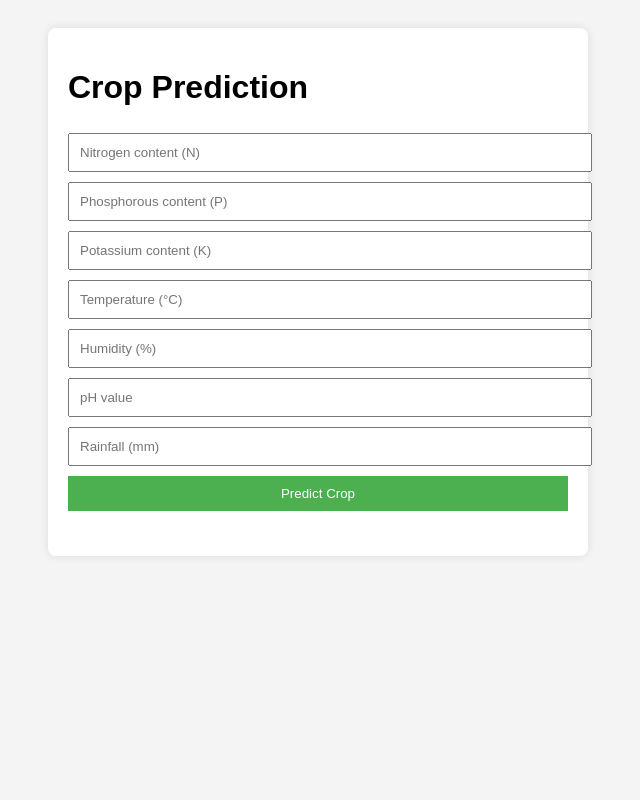
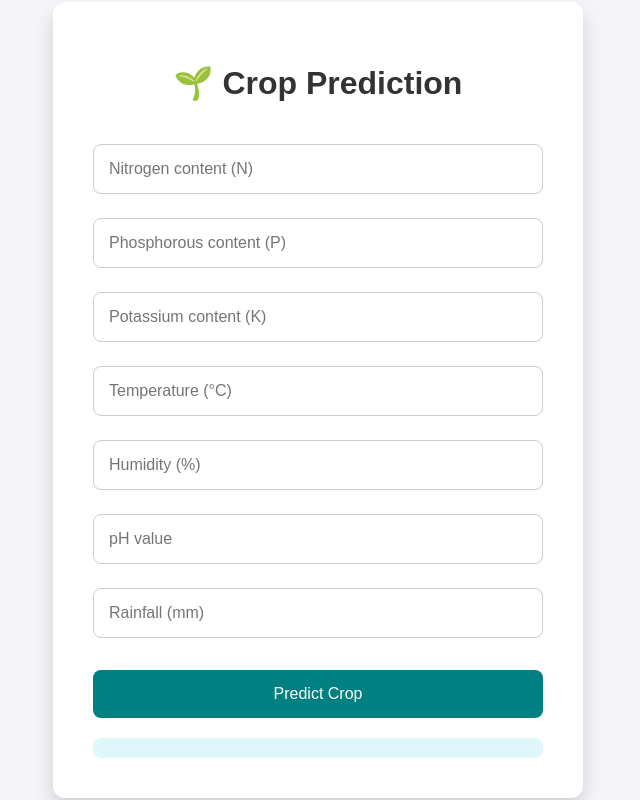
Before and after one commit to trishitchar/CROP-PREDICTION, a Flask app: page / in a window 1280 px wide. Shown: the whole page, without its empty margins (322-962 px from the left). Run offline with Flask 3, Linux system fonts and the light colour scheme; parts of the project's set-up code (start-up, migrations or seed data) failed here and were passed over.

Commit message:
improved css

```diff
--- a/templates/index.html
+++ b/templates/index.html
@@ -5,37 +5,103 @@
     <meta name="viewport" content="width=device-width, initial-scale=1.0">
     <title>Crop Prediction</title>
     <style>
+        /* Global styles */
         body {
-            font-family: Arial, sans-serif;
-            background-color: #f4f4f4;
-            padding: 20px;
+            font-family: 'Arial', sans-serif;
+            background-color: #f4f4f9;
+            margin: 0;
+            display: flex;
+            justify-content: center;
+            align-items: center;
+            height: 100vh;
+            padding: 0 15px;
         }
+
         .container {
-            max-width: 500px;
+            background-color: #ffffff;
+            padding: 40px;
+            border-radius: 12px;
+            box-shadow: 0 10px 20px rgba(0, 0, 0, 0.15);
+            max-width: 450px;
+            width: 100%;
             margin: auto;
-            background-color: white;
-            padding: 20px;
+            text-align: center;
+        }
+
+        h1 {
+            margin-bottom: 30px;
+            font-size: 2em;
+            color: #333333;
+            font-weight: bold;
+        }
+
+        input {
+            width: 100%;
+            padding: 15px;
+            margin: 12px 0;
+            border: 1px solid #ccc;
             border-radius: 8px;
-            box-shadow: 0px 0px 10px rgba(0,0,0,0.1);
+            font-size: 16px;
+            box-sizing: border-box;
+            outline: none;
+            transition: border-color 0.3s ease;
         }
-        input, button {
+
+        input:focus {
+            border-color: #008080;
+        }
+
+        button {
             width: 100%;
-            padding: 10px;
-            margin: 5px 0;
-        }
-        button {
-            background-color: #4CAF50;
+            padding: 15px;
+            margin-top: 20px;
+            background-color: #008080;
             color: white;
             border: none;
+            border-radius: 8px;
+            font-size: 16px;
+            cursor: pointer;
+            transition: background-color 0.3s ease;
         }
+
+        button:hover {
+            background-color: #006666;
+        }
+
         .result {
             margin-top: 20px;
+            padding: 10px;
+            background-color: #e0f7fa;
+            border-radius: 8px;
+            font-size: 1.2em;
+            color: #004d40;
+        }
+
+        /* Mobile responsiveness */
+        @media only screen and (max-width: 600px) {
+            body {
+                padding: 10px;
+            }
+
+            .container {
+                padding: 30px;
+            }
+
+            h1 {
+                font-size: 1.8em;
+            }
+
+            input, button {
+                font-size: 14px;
+                padding: 12px;
+            }
         }
     </style>
 </head>
 <body>
+
     <div class="container">
-        <h1>Crop Prediction</h1>
+        <h1>🌱 Crop Prediction</h1>
         <form id="cropForm">
             <input type="number" id="N" placeholder="Nitrogen content (N)" required><br>
             <input type="number" id="P" placeholder="Phosphorous content (P)" required><br>
@@ -67,10 +133,11 @@
             })
             .then(response => response.json())
             .then(data => {
+                const resultDiv = document.getElementById('result');
                 if (data.crop) {
-                    document.getElementById('result').innerHTML = `<h2>Predicted Crop: ${data.crop}</h2>`;
+                    resultDiv.innerHTML = `<h2>🌾 Predicted Crop: ${data.crop}</h2>`;
                 } else {
-                    document.getElementById('result').innerHTML = `<h2>Error: ${data.error}</h2>`;
+                    resultDiv.innerHTML = `<h2>Error: ${data.error}</h2>`;
                 }
             })
             .catch(error => {
```
